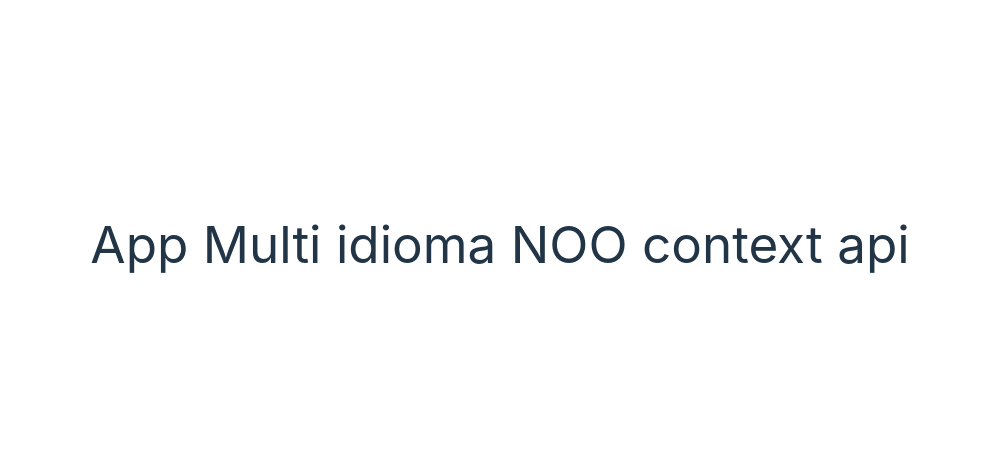
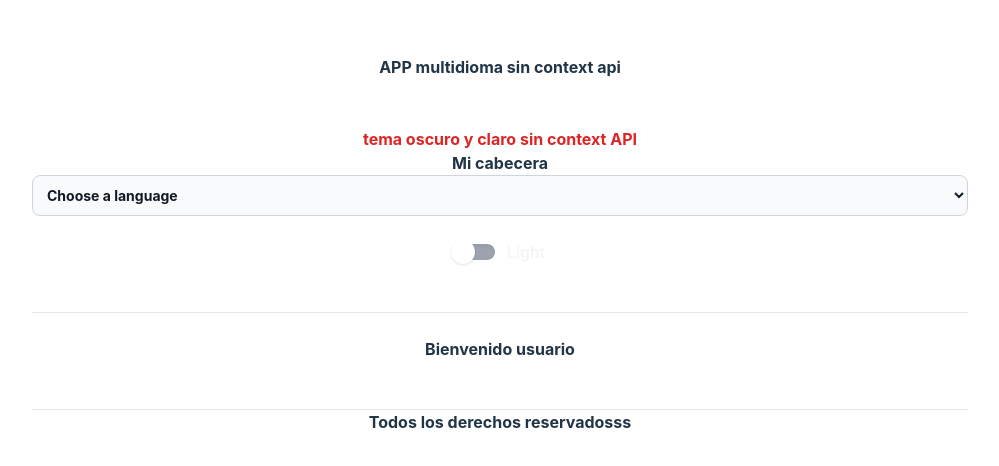
Before and after one commit to JohnRodriguezM/context-vs-no-context, a React (Vite) app: page /multipleLanguageWithOutContext in a window 1280 px wide. Shown: the part 156-622 px from the top of the page, without its empty margins (140-1139 px from the left). Built offline with nearby package versions, Linux system fonts and the light colour scheme.

Commit message:
auth && language without context

```diff
--- a/src/components/Footer.tsx
+++ b/src/components/Footer.tsx
@@ -2,13 +2,16 @@ import React, {FC} from "react";
 
 import {FooterProps} from './types.services'
 
+
+
 export const Footer: FC<FooterProps> = ({
+  footerTitle,
   theme,
   ...props
 }) => {
   return (
     <footer className = {theme}>
-      <h3>Mi footer</h3>
+      <h3>{footerTitle || "my footer"}</h3>
     </footer>
   );
 };
--- a/src/components/Header.tsx
+++ b/src/components/Header.tsx
@@ -1,15 +1,17 @@
 import React, { FC, useState } from "react";
 
 //*types
-import {HeaderProps} from './types.services'
+import { HeaderProps } from "./types.services";
 
 /*let toggle = "text-gray-700";*/
 let moveButtonTheme = "-left-1";
 
 export const Header: FC<HeaderProps> = ({
+  titleInitial,
   title,
   theme,
   setTheme,
+  setLanguage,
   ...props
 }) => {
   const handleClick = (e: any) => {
@@ -24,12 +26,19 @@ export const Header: FC<HeaderProps> = ({
     }
   };
 
+  const handleLanguage = (e: any) => {
+    e.target.value === "Choose a language" ? "" : setLanguage?.(e.target.value);
+  };
+
   return (
-    <header className = {theme}>
+    <header className={theme}>
       <h2 className="text-red-600">{title}</h2>
-      <h3>Mi cabecera</h3>
+      <h3>{titleInitial}</h3>
       <>
-        <select className="bg-gray-50 border border-gray-300 text-gray-900 text-sm rounded-lg focus:ring-blue-500 focus:border-blue-500 block w-full p-2.5 dark:bg-gray-700 dark:border-gray-600 dark:placeholder-gray-400 dark:text-white dark:focus:ring-blue-500 dark:focus:border-blue-500">
+        <select
+          onChange={handleLanguage}
+          className="bg-gray-50 border border-gray-300 text-gray-900 text-sm rounded-lg focus:ring-blue-500 focus:border-blue-500 block w-full p-2.5 dark:bg-gray-700 dark:border-gray-600 dark:placeholder-gray-400 dark:text-white dark:focus:ring-blue-500 dark:focus:border-blue-500"
+        >
           <option selected>Choose a language</option>
           <option value="es">ES</option>
           <option value="en">EN</option>
--- /dev/null
+++ b/src/pages/MultipleLanguage/MultipleLanguage.services.ts
@@ -0,0 +1,32 @@
+export const translation: any = {
+  es: {
+    mainTitle: "APP multidioma sin context api",
+    header: {
+      titleInitial: "Mi cabecera",
+      title: " tema oscuro y claro sin context API ",
+    },
+    main: {
+      welcome: "Logueate para ver el contenido",
+      welcomeUser: "Bienvenido usuario",
+      content: "Mi contenido principal",
+    },
+    footer: {
+      copy: "Todos los derechos reservadosss",
+    },
+  },
+  en: {
+    mainTitle: "app multilanguage with context api",
+    header: {
+      titleInitial: "My header",
+      title: " dark and white theme with out context API ",
+    },
+    main: {
+      welcome: "Login to see the content",
+      welcomeUser: "Welcome user",
+      content: "My main content",
+    },
+    footer: {
+      copy: "All rights reserved",
+    },
+  },
+};
--- a/src/pages/MultipleLanguage/NoContextApi.tsx
+++ b/src/pages/MultipleLanguage/NoContextApi.tsx
@@ -1,9 +1,36 @@
-import React from 'react'
+import React, { useState, FC } from "react";
+import { Footer } from "../../components/Footer";
+import { Header } from "../../components/Header";
+import { Main } from "../../components/Main";
+
+import {translation} from './MultipleLanguage.services'
+
+const initialTheme = "invert-0";
+const initalLanguage = "es";
 
 export const NoContextApi = () => {
+  const [theme, setTheme] = useState(initialTheme);
+  const [language, setLanguage] = useState(initalLanguage);
+  const { mainTitle, header: {title, titleInitial}, main: {welcome, content,welcomeUser}, footer: {copy} } = translation[language];
+
   return (
-    <div>
-      <h1>App Multi idioma NOO context api</h1>
+    <div className={` text-base font-bold`}>
+      <h2>{mainTitle}</h2> <br />
+      <br />
+      <Header
+        titleInitial={titleInitial}
+        title={title}
+        setLanguage={setLanguage}
+        {...{ theme, setTheme }}
+      />
+      <hr />
+      <Main theme={theme}>
+        <h2 className="text-white">{welcome}</h2>
+        <h2>{welcomeUser}</h2>
+        <p className="text-white">{content}</p>
+      </Main>
+      <hr />
+      <Footer theme={theme} footerTitle = {copy}  />
     </div>
-  )
-}
+  );
+};
--- a/src/pages/UserSession/NoIncludeContext.tsx
+++ b/src/pages/UserSession/NoIncludeContext.tsx
@@ -1,9 +1,54 @@
-import React from 'react'
+import React, { useState, FC } from "react";
+import { Footer } from "../../components/Footer";
+import { Header } from "../../components/Header";
+import { Main } from "../../components/Main";
 
+import { translation } from "../MultipleLanguage/MultipleLanguage.services";
+
+const initialTheme = "invert-0";
+const initalLanguage = "es";
 export const NoIncludeContext = () => {
+  const [theme, setTheme] = useState(initialTheme);
+  const [language, setLanguage] = useState(initalLanguage);
+  const {
+    mainTitle,
+    header: { title, titleInitial },
+    main: { welcome, content, welcomeUser },
+    footer: { copy },
+  } = translation[language];
+
+  const [auth, setAuth] = useState<boolean>(false);
+
   return (
-    <div>
-      <h1>User session NO context api</h1>
+    <div className={` text-base font-bold`}>
+      <h2>{mainTitle}</h2> <br />
+      <br />
+      <Header
+        titleInitial={titleInitial}
+        title={title}
+        setLanguage={setLanguage}
+        {...{ theme, setTheme }}
+      />
+      <hr />
+      <Main theme={theme}>
+        {auth ? (
+          <>
+            <h3>{welcomeUser}</h3>
+            <button onClick={() => setAuth(false)}>Logout</button>
+          </>
+        ) : (
+          <>
+            <h3>{welcome}</h3>
+            <p>{content}</p>
+            <button onClick={() => setAuth(true)}>Login</button>
+          </>
+        )}
+        {/* <h2 className="text-white">{welcome}</h2>
+        <h2>{welcomeUser}</h2>
+        <p className="text-white">{content}</p>*/}
+      </Main>
+      <hr />
+      <Footer theme={theme} footerTitle={copy} />
     </div>
-  )
-}
+  );
+};
```
Also changed, not shown: src/components/types.services.ts (+7 -3 lines).
